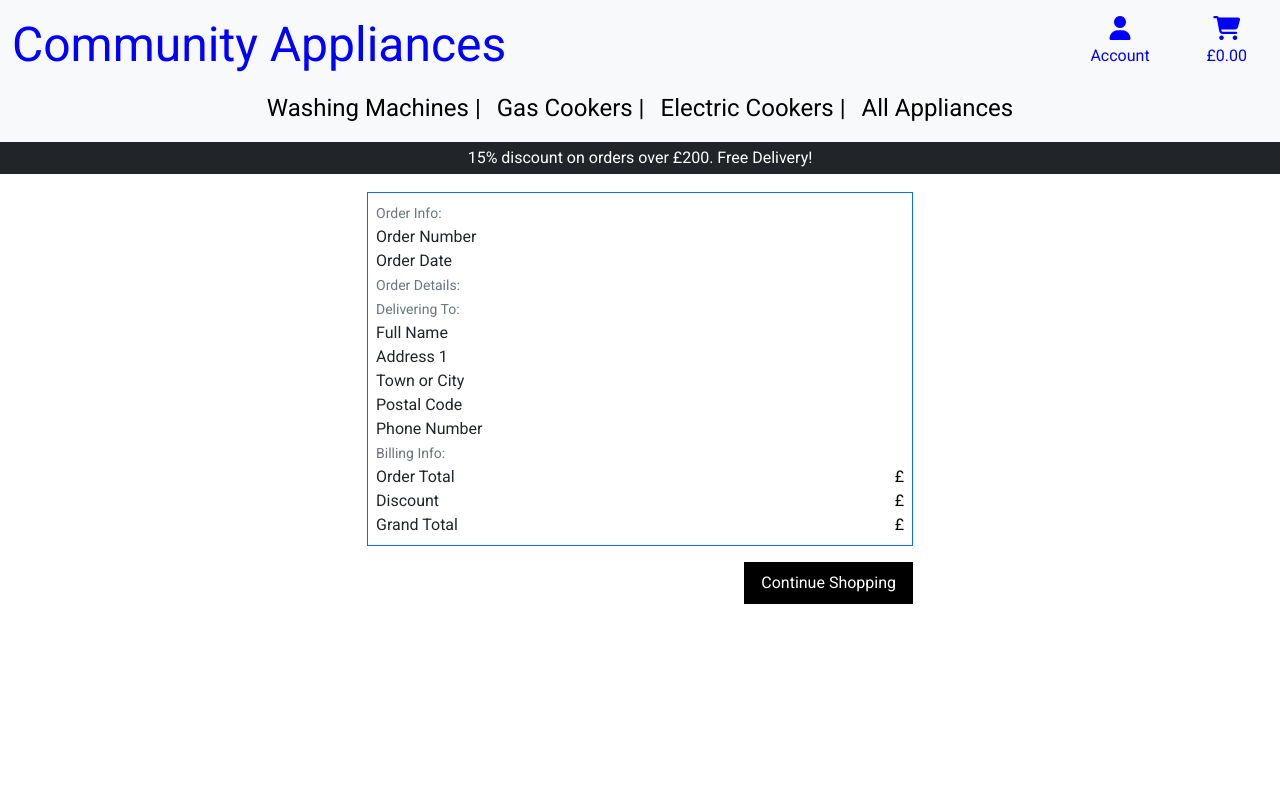
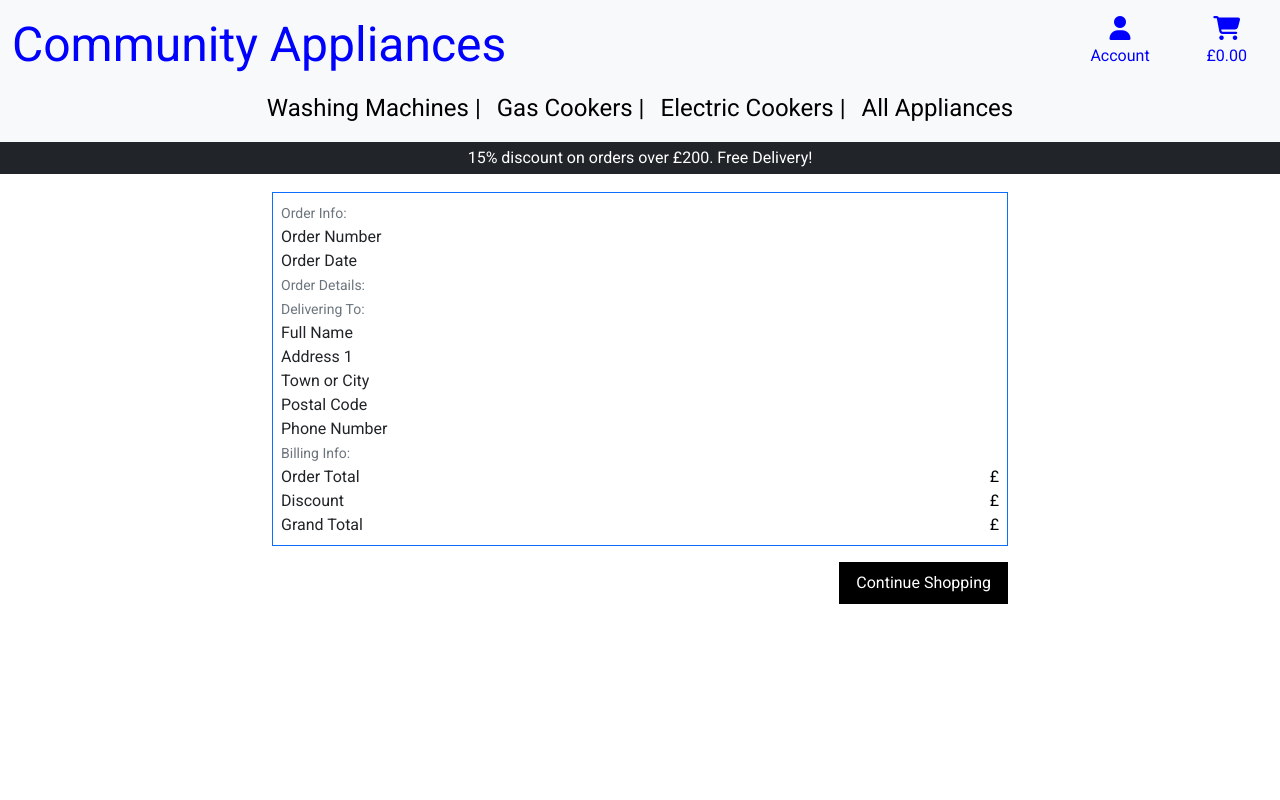
Before and after one commit to doctorandrewbrown/community-appliances, a Django app: template checkout/templates/checkout/checkout_success.html in a window 1280 px wide. Run offline with Django 3.2, Linux system fonts and the light colour scheme; the template is opened without the code that fills it, so the values that code supplies are empty; some libraries are stand-ins or nearby versions.

Commit message:
increase column width for large devices

```diff
--- a/checkout/templates/checkout/checkout_success.html
+++ b/checkout/templates/checkout/checkout_success.html
@@ -12,7 +12,7 @@
 <div class="overlay"></div>
 <div class="container">
     <div class="row">
-        <div class="col-12 col-lg-6 mx-auto">
+        <div class="col-12 col-lg-8 mx-auto">
             <div class="p-2 border border-primary">
                 <div class="row">
                     <div class="col">
```
